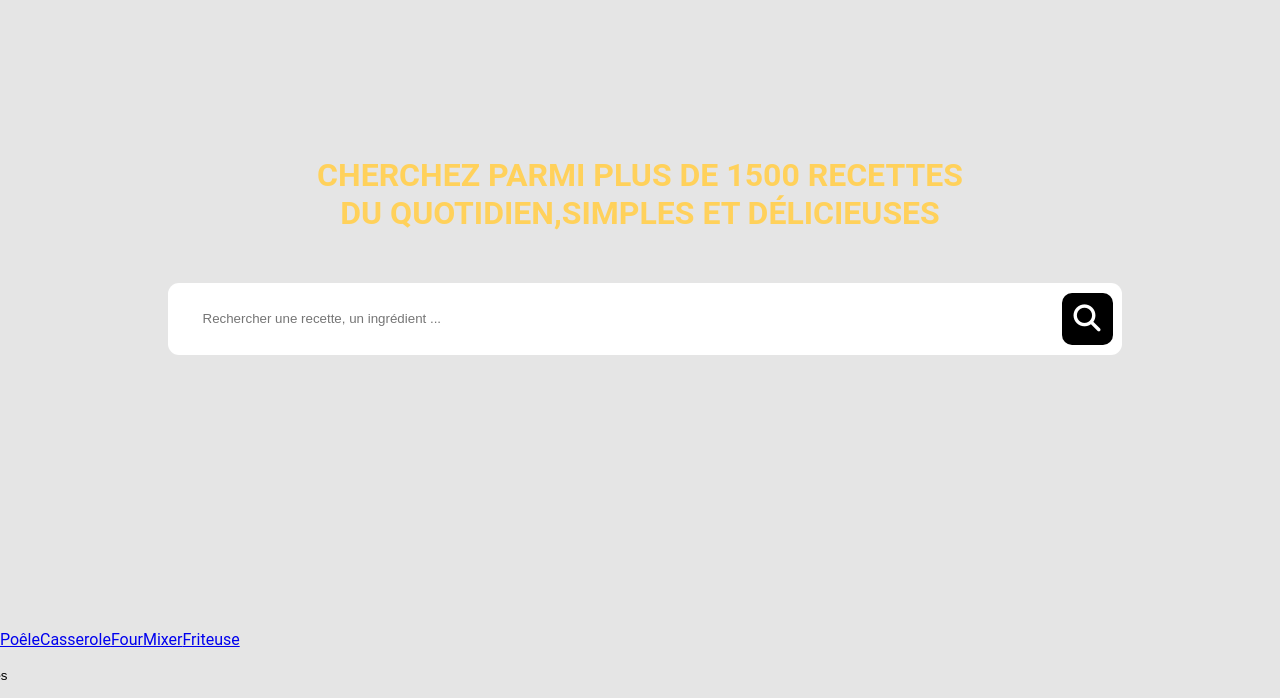
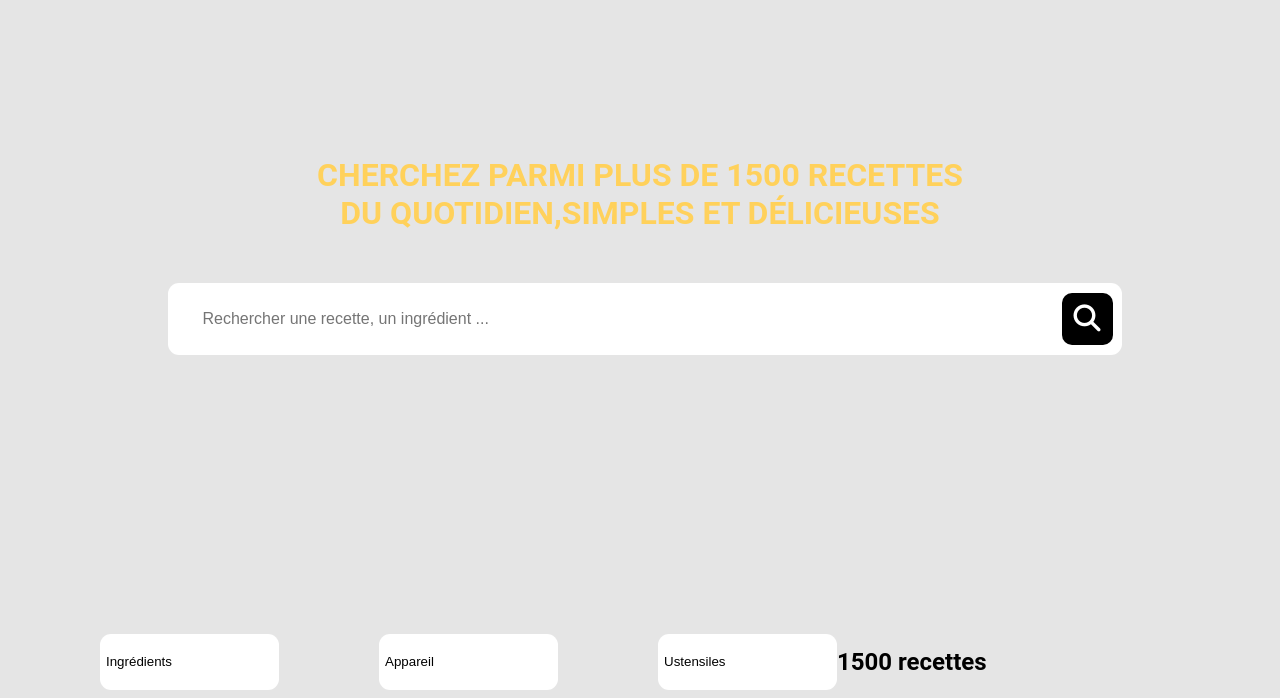
Before and after one commit to AgatheMazuret/Les-petits-plats, a website built with Vite: page index.html in a window 1280 px wide. Shown: the part 89-787 px from the top of the page. Built offline with nearby package versions, Linux system fonts and the light colour scheme; files whose address does not match are found by name.

Commit message:
Feat : Begining of dropdowns

```diff
--- a/index.html
+++ b/index.html
@@ -44,10 +44,13 @@
       </div>
     </header>
     <main>
-      <div class="dropdowns" id="appliance"></div>
-      <div class="dropdown" id="ustensils"></div>
-      <div class="dropdown" id="ingredients"></div>
+      <div class="dropdown-container">
+        <div class="dropdown" id="ingredients"></div>
+        <div class="dropdown" id="appliance"></div>
+        <div class="dropdown" id="ustensils"></div>
 
+        <h2>1500 recettes</h2>
+      </div>
       <div class="cards">
         <div class="ingredient-section"></div>
       </div>
--- a/styles/style.css
+++ b/styles/style.css
@@ -55,6 +55,7 @@ header {
   border-radius: 11px;
   border: none;
   padding-left: 35px;
+  font-size: 16px;
 }
 
 .search {
@@ -86,6 +87,42 @@ button i {
   gap: 55px;
   width: 100%;
 }
+
+/****************************************************** Les dropdowns ***********************************************/
+
+.dropdown-container {
+  display: flex;
+  align-items: center;
+  margin-top: 50px;
+}
+
+.dropdown {
+  margin-left: 80px;
+}
+
+.dropdown-button {
+  display: flex;
+
+  align-items: center;
+  background-color: white;
+  border: none;
+  border-radius: 11px;
+  width: 179px;
+  height: 56px;
+  cursor: pointer;
+}
+
+.dropdown-content {
+  display: none;
+  position: absolute;
+  background-color: white;
+  border-radius: 11px;
+  width: 179px;
+  height: 56px;
+  z-index: 1;
+}
+
+/******************************************************** Les cards *************************************************/
 
 .card {
   display: flex;
```
